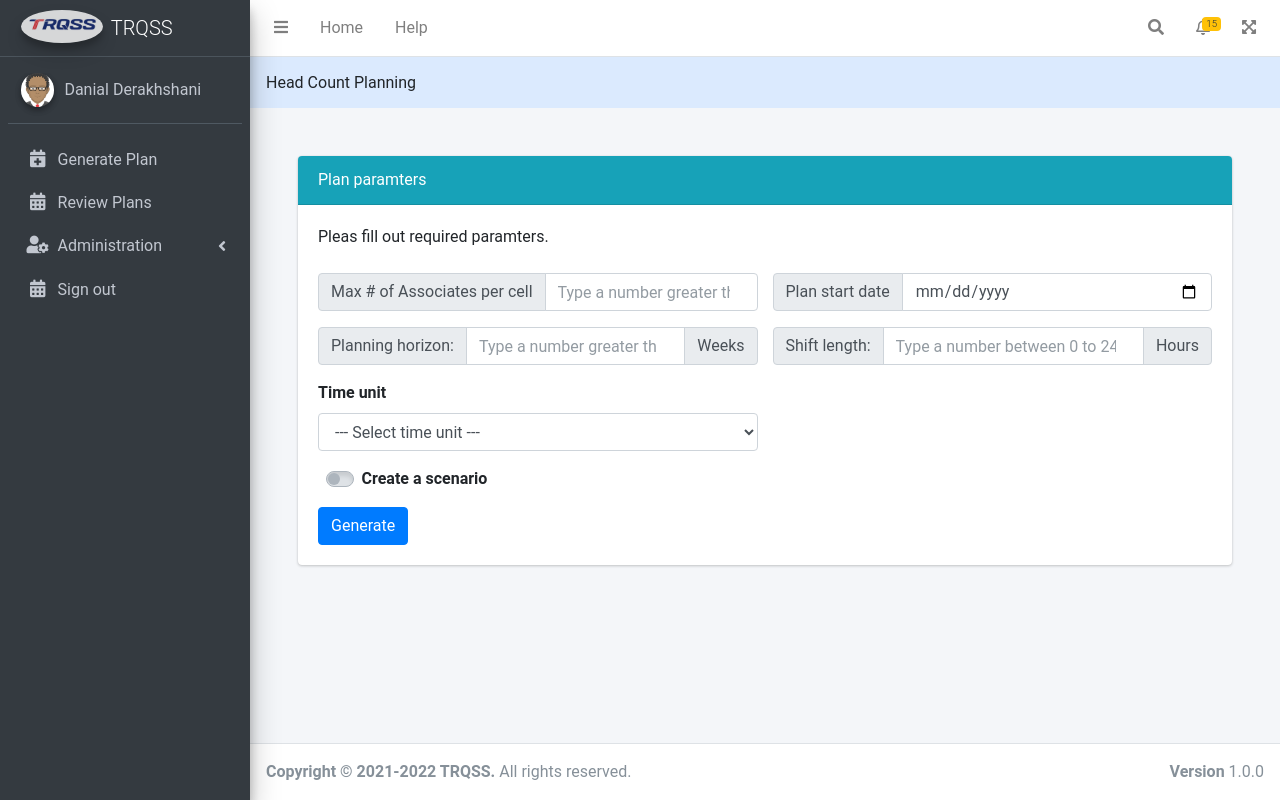
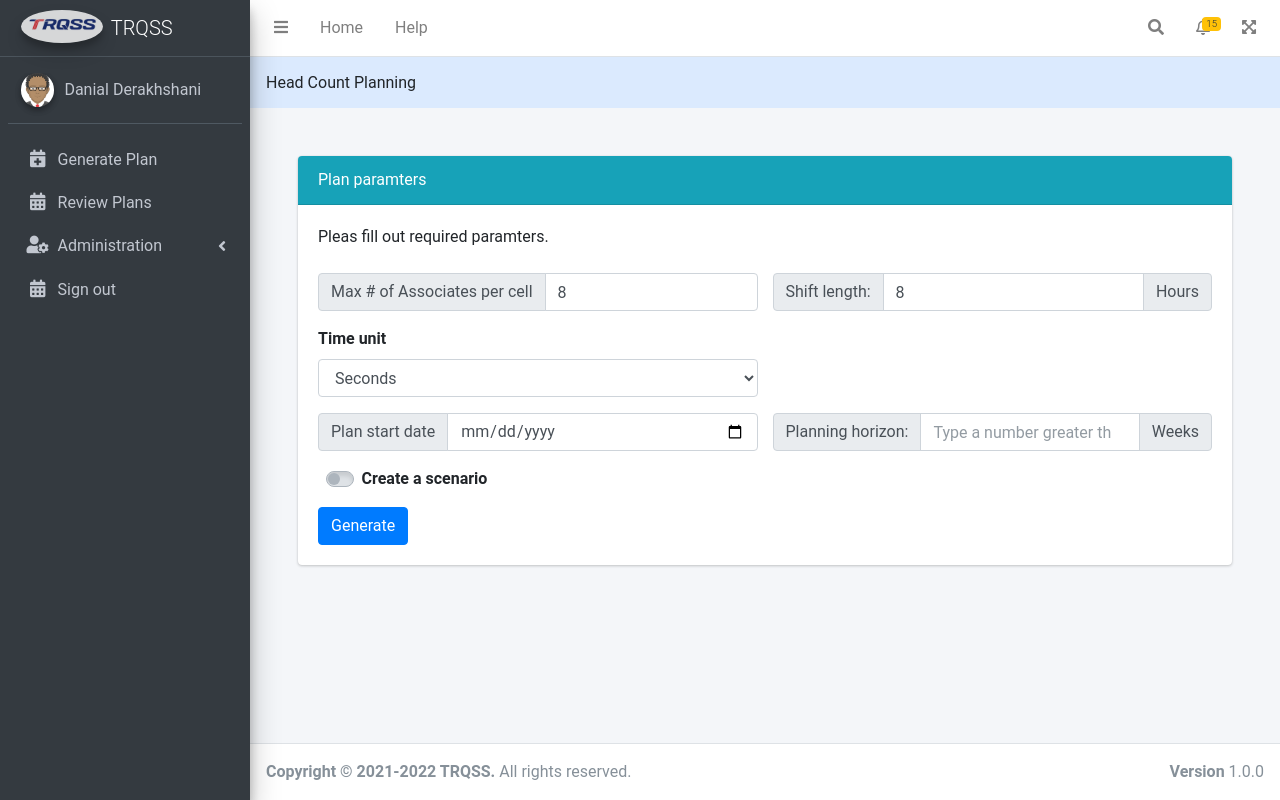
Before and after one commit to mohamad0014/tqrss, a Django app: page /generate-plan/ in a window 1280 px wide. Run offline with Django 4.2, Linux system fonts and the light colour scheme; the visitor is signed in with stand-in values (Sample User, id 1); some libraries are stand-ins or nearby versions.

Commit message:
style of generate plan parameter

```diff
--- a/app/templates/generate-plan.html
+++ b/app/templates/generate-plan.html
@@ -22,9 +22,33 @@
                     <div class="input-group-prepend">
                         <span class="input-group-text">Max # of Associates per cell</span>
                     </div>
-                    <input type="number" class="form-control" placeholder="Type a number greater than 0"
+                    <input type="number" value="8" class="form-control" placeholder="Type a number greater than 0"
                         aria-label="Associates" aria-describedby="basic-addon1">
                 </div>
+
+                <!-- Shift length -->
+                <div class="input-group mb-3 col-sm-6">
+                    <div class="input-group-prepend">
+                        <span class="input-group-text">Shift length: </span>
+                    </div>
+                    <input type="number" class="form-control" value="8" placeholder="Type a number between 0 to 24"
+                        aria-label="Planning horizo" aria-describedby="basic-addon1">
+                    <div class="input-group-append">
+                        <span class="input-group-text">Hours</span>
+                    </div>
+                </div>
+                <!-- TimeUnit -->
+                <div class="form-group  mb-3 col-sm-6">
+
+                    <label>Time unit</label>
+                    <select class="form-control">
+                        <option value="1">Minutes</option>
+                        <option value="2" selected>Seconds</option>
+                    </select>
+                </div>
+
+            </div>
+            <div class="row">
                 <!-- Plan start date -->
                 <div class="input-group mb-3 col-sm-6">
                     <div class="input-group-prepend">
@@ -43,27 +67,6 @@
                     <div class="input-group-append">
                         <span class="input-group-text">Weeks</span>
                     </div>
-                </div>
-                <!-- Planning horizo -->
-                <div class="input-group mb-3 col-sm-6">
-                    <div class="input-group-prepend">
-                        <span class="input-group-text">Shift length: </span>
-                    </div>
-                    <input type="number" class="form-control" placeholder="Type a number between 0 to 24"
-                        aria-label="Planning horizo" aria-describedby="basic-addon1">
-                    <div class="input-group-append">
-                        <span class="input-group-text">Hours</span>
-                    </div>
-                </div>
-                <!-- Plan start date -->
-                <div class="form-group  mb-3 col-sm-6">
-
-                    <label>Time unit</label>
-                    <select class="form-control">
-                        <option selected>--- Select time unit ---</option>
-                        <option value="1">Minutes</option>
-                        <option value="2">Seconds</option>
-                    </select>
                 </div>
             </div>
             <div class="form-group mb-3 col-sm-6">
```
